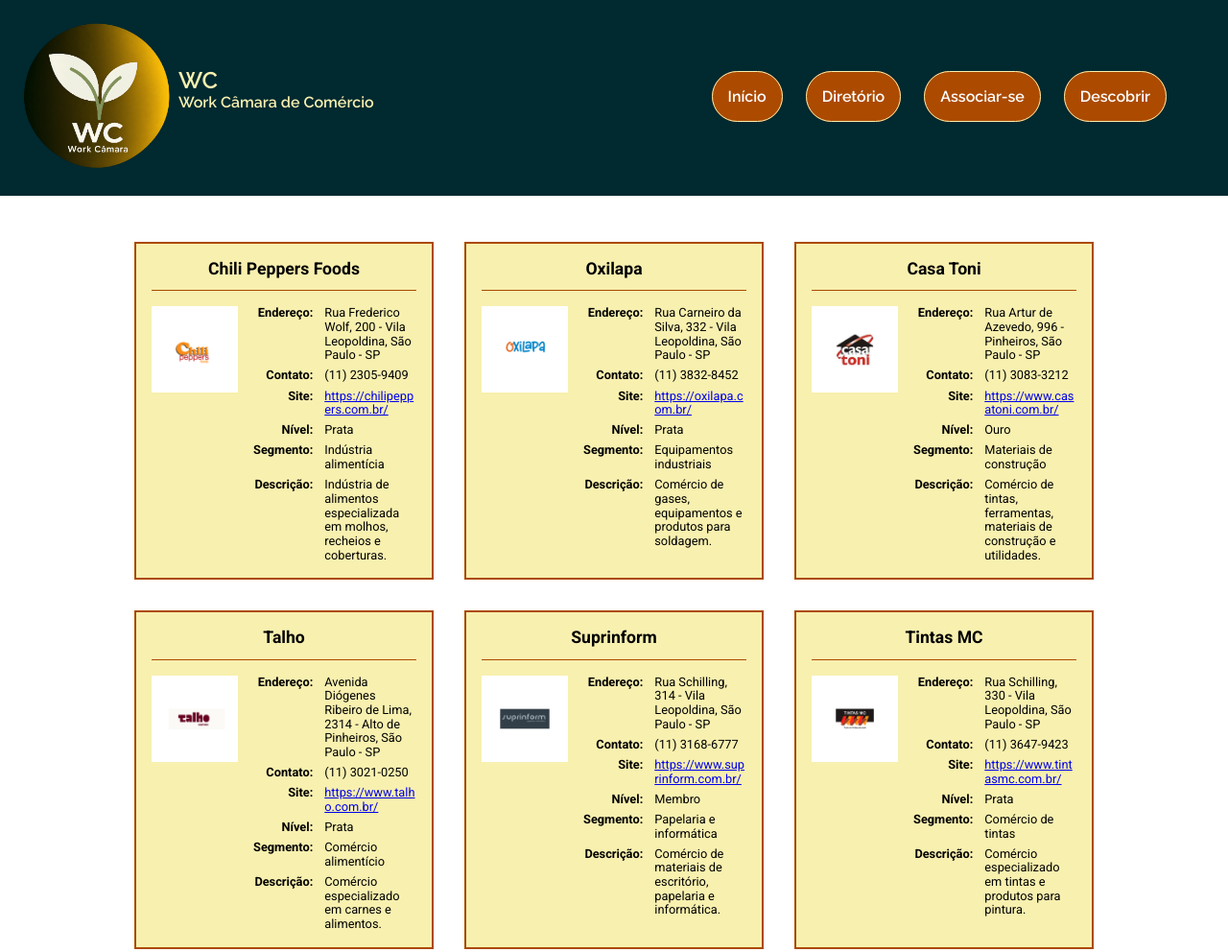
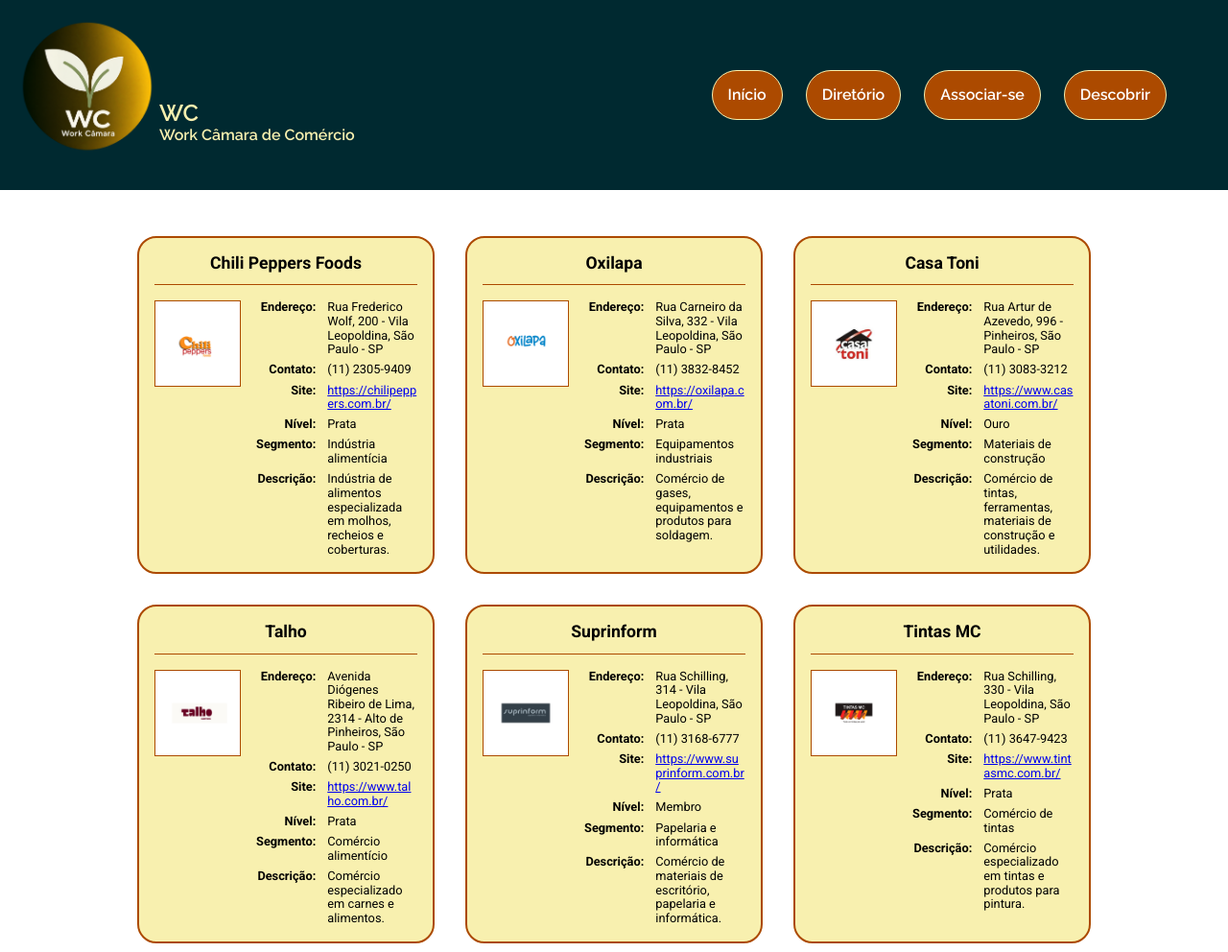
Before and after one commit to sarahnascimento1/wdd231, a plain HTML site: page camara/diretorio.html in a window 1280 px wide. Shown: the top 992 px of the page at 96% size. Drawn offline with Linux system fonts and the light colour scheme.

Commit message:
Página Diretório

```diff
--- a/camara/diretorio.html
+++ b/camara/diretorio.html
@@ -15,6 +15,7 @@
     <meta property="og:locale" content="pt_BR">
     <meta property="og:url" content="https://sarahnascimento1.github.io/wdd231/camara/diretorio.html">
     <meta property="og:type" content="website">
+    <meta name="viewport" content="width=device-width, initial-scale=1.0">
 
     <link rel="stylesheet" href="estilos/normalize.css">
     <link rel="stylesheet" href="estilos/telas-pequenas.css">
--- a/camara/estilos/telas-grandes.css
+++ b/camara/estilos/telas-grandes.css
@@ -1,7 +1,61 @@
-@media (min-width: 61.24rem) {
+@media (min-width: 936px) {
+
+
+    header img {
+        width: 150px;
+        height: auto;
+    }
+
+    .marca {
+        align-items: end;
+        margin-bottom: 1rem;
+    }
+
+    .titulo {
+        font-size: 1.5rem;
+    }
 
     .hamburguer {
         display: none;
     }
 
+    nav {
+        flex-basis: auto;
+    }
+
+    nav ul,
+    nav ul.show {
+        display: flex;
+        flex-direction: row;
+        gap: 1.5rem;
+        padding: 0 4rem 0 0;
+    }
+
+    nav a {
+        padding: 1rem;
+        font-size: 1rem;
+    }
+
+    #cartoes {
+        gap: 2rem;
+        margin: 3rem auto;
+
+    }
+
+    footer {
+        grid-template-columns: 1fr 1fr 1fr;
+        padding: 1rem;
+    }
+
+    .data {
+        justify-self: end;
+    }
+
+
+    .icone {
+        width: 50px;
+        height: 50px;
+    }
+
+
 }
--- a/camara/estilos/telas-pequenas.css
+++ b/camara/estilos/telas-pequenas.css
@@ -15,22 +15,59 @@
     display: flex;
     justify-content: space-between;
     align-items: center;
-        border-bottom: 2px solid #002930;
+    position: relative;
     background-color: #002930;
+
+    flex-wrap: wrap;
 }
 
+nav {
+    flex-basis: 100%;
+}
+
+.marca {
+    display: flex;
+    align-items: center;
+    padding: 1rem 0 1rem 1rem;
+    color: #f8f0af;
+    flex: 1;
+    min-width: 0;
+}
+
+header img {
+    width: 120px;
+    height: auto;
+}
+
+.titulo {
+    font-size: 1.2rem;
+    font-weight: 600;
+}
+
+
 nav ul {
+    display: none;
+    list-style: none;
+
+
+}
+
+nav ul.show {
     display: flex;
-        list-style: none;
-        gap: 1.5rem;
-        padding-right: 4rem;
+    flex-direction: column;
+    align-items: center;
+    gap: 0.75rem;
+    padding: 1rem;
+    width: 100%;
 
 }
 
 nav a {
+    display: block;
     text-decoration: none;
     border: 1px solid #f8f0af;
-        padding: 1rem;
+    padding: 0.7rem 1rem;
+    font-size: 0.9rem;
     border-radius: 90px;
     background-color: #ac4a00;
     font-weight: 600;
@@ -42,45 +79,51 @@
 }
 
 
-    header img {
-        width: 170px;
-        height: auto;
-
+.hamburguer {
+    display: block;
+    background: none;
+    border: none;
+    color: #f8f0af;
+    cursor: pointer;
+    padding: 1rem;
+    margin-left: auto;
+    flex-shrink: 0;
 
 }
 
-    .marca {
-        display: flex;
-        flex-direction: row;
-        align-items: center;
-        padding: 1rem 0 1rem 1rem;
-        color: #f8f0af;
+.hamburguer::after {
+    content: "\2630";
+    font-size: 2rem;
 
 }
 
-    .titulo {
-        font-size: 1.5rem;
-        font-weight: 600;
-
+.hamburguer.show::after {
+    content: "\00D7";
 
 }
 
-    .nome, .projeto {
+.hamburguer:hover::after {
+    color: #ac4a00;
+}
+
+.nome,
+.projeto {
     display: flex;
     flex-direction: column;
-        align-items: left;
+    align-items: start;
     padding-bottom: 1rem;
     font-weight: 600;
 
 }
 
 #cartoes {
-        display: grid;
-        gap: 2rem;
-        grid-template-columns: repeat(auto-fit, minmax(250px, 1fr));
-        margin: 2rem;
-        max-width: 1000px;
+    display: flex;
+    flex-wrap: wrap;
+    gap: 1.5rem;
+    justify-content: center;
+    width: 100%;
     margin: 3rem auto;
+    padding: 0 12px;
 
 
 }
@@ -92,10 +135,12 @@
     align-content: start;
     background-color: #f8f0af;
     border: 2px solid #ac4a00;
-        border-radius: 0;
+    border-radius: 20px;
     padding: 1rem;
     font-size: 0.8rem;
     font-family: "Roboto", sans-serif;
+    width: 310px;
+    flex-shrink: 0;
 
 
 }
@@ -115,9 +160,7 @@
 
     width: 90px;
     height: auto;
-        margin: 0;
-        box-shadow: none;
-        border-radius: 0;
+    border: 1px solid #ac4a00;
 
 }
 
@@ -142,10 +185,9 @@
 
 footer {
     display: grid;
-        grid-template-columns: 1fr 1fr 1fr;
+    grid-template-columns: 1fr;
     align-items: center;
-        padding: 2rem;
-        border-top: 2px solid #002930;
+    padding: 0.8rem;
     background-color: #002930;
     color: #fff;
     font-family: "Roboto", sans-serif;
@@ -166,17 +208,19 @@
 .icones {
     display: flex;
     justify-content: center;
-        gap: 1.5rem;
+    gap: 1.8rem;
     list-style: none;
+    padding: 2rem 0 2rem 0;
 }
 
 .icone {
-        width: 45px;
-        height: 45px;
+    width: 35px;
+    height: 35px;
     color: white;
 }
 
 .aviso {
     grid-column: 1 / -1;
     padding-top: 3rem;
+    font-size: 0.9rem;
 }
--- a/camara/scripts/camara.js
+++ b/camara/scripts/camara.js
@@ -3,6 +3,15 @@ const ano = document.querySelector('#anoAtual');
 ano.textContent = new Date().getFullYear();
 
 document.getElementById("ultimaModificacao").innerHTML = document.lastModified;
+
+const navbtn = document.querySelector("#ham-btn");
+const menu = document.querySelector("nav ul");
+
+navbtn.addEventListener('click', () => {
+    navbtn.classList.toggle('show');
+    menu.classList.toggle('show');
+});
+
 
 const cartoes = document.querySelector('#cartoes');
 const niveis = { 1: 'Membro', 2: 'Prata', 3: 'Ouro' };
```
Lines whose indentation alone changed are shown as unchanged.
